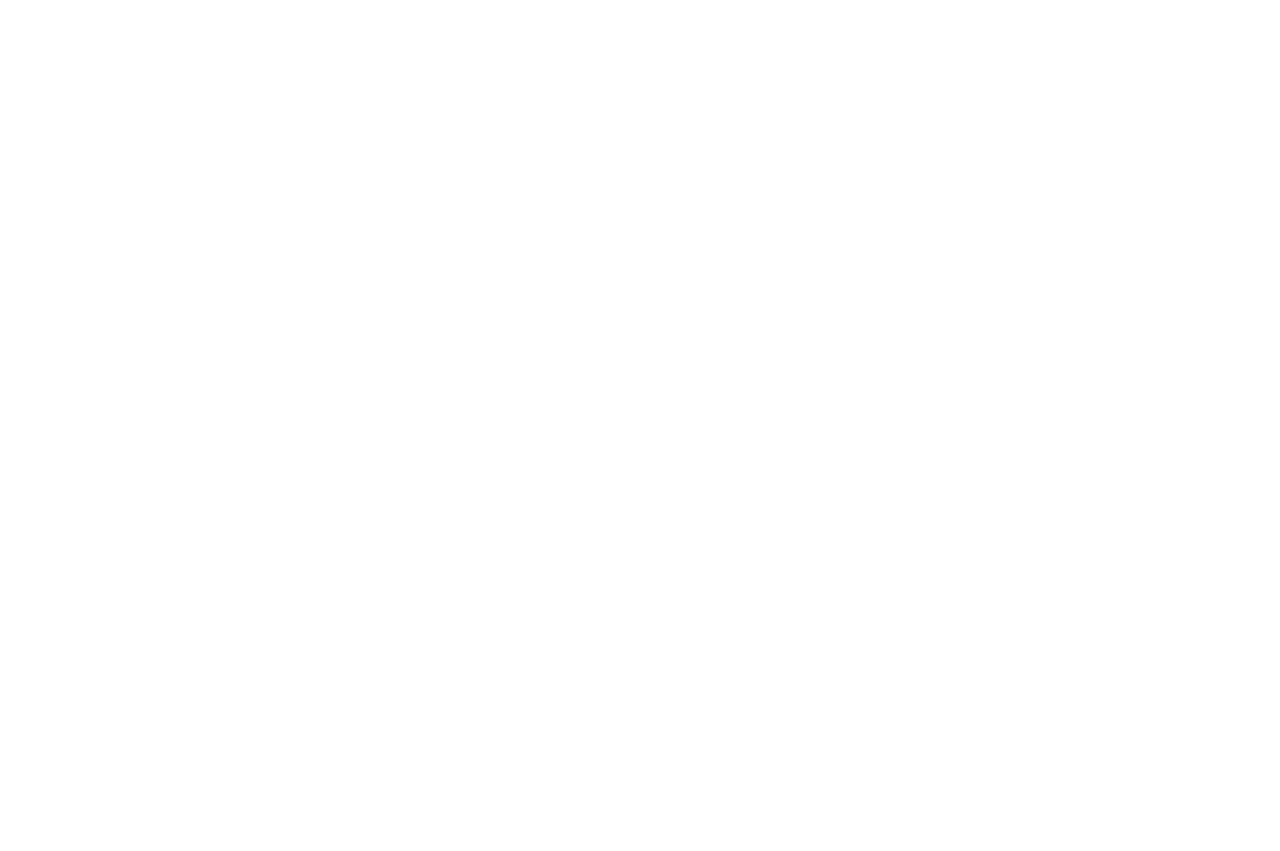
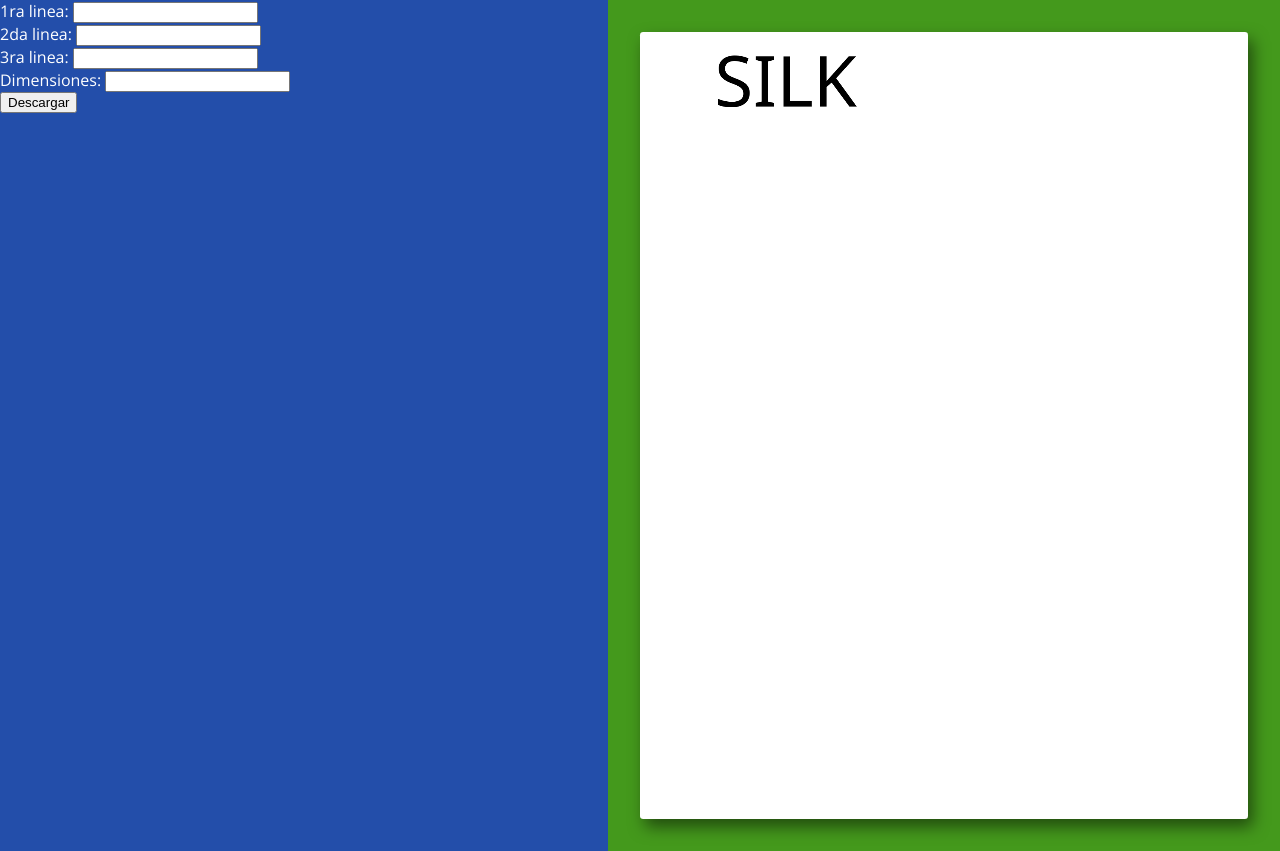
Before and after one commit to famellad/etiquetas-cs, a plain HTML site: page index.html in a window 1280 px wide. Before the commit the page ends 800 px from the top, so only its background shows below. Drawn offline with nearby package versions, Linux system fonts and the light colour scheme.

Commit message:
Add minimal canvas code

```diff
--- a/index.html
+++ b/index.html
@@ -1,8 +1,27 @@
 <html>
     <head>
         <title>Etiqueta CS</title>
+        <link rel="stylesheet" href="style.css">
+        <script src="main.js" defer></script>
+        <link rel="preconnect" href="https://fonts.googleapis.com">
+        <link rel="preconnect" href="https://fonts.gstatic.com" crossorigin>
+        <link href="https://fonts.googleapis.com/css2?family=Open+Sans:wght@400;700&display=swap" rel="stylesheet">
     </head>
     <body>
+        <div class="parent">
+            <div class="left float">
+                <form>
+                    1ra linea: <input type="text" name="line1"><br>
+                    2da linea: <input type="text" name="line2"><br>
+                    3ra linea: <input type="text" name="line3"><br>
+                    Dimensiones: <input type="text" name="dimensions"><br>
+                    <input type="button" value="Descargar">
+                </form>
+            </div>
+            <div class="right float">
+                <canvas id="canvas" width=1632 height=2112></canvas>
+            </div>
+        </div>
 
     </body>
 </html>
--- a/main.js
+++ b/main.js
@@ -0,0 +1,18 @@
+var canvasElement = document.getElementById("canvas");
+console.log(document.getElementById("canvas"));
+var ctx = canvasElement.getContext("2d");
+
+ctx.moveTo( 100, 100);
+
+ctx.font = "188px sans";
+
+ctx.fillText("SILK", 200, 200);
+
+// Caja 1
+// wh:605, 303 xy:40, 40
+
+// Caja 2
+// wh: 454, 303 xy: 40, 380
+
+// Caja 3
+// wh: 114, 1010 xy: 680, 20
--- a/style.css
+++ b/style.css
@@ -0,0 +1,33 @@
+body, html {
+    font-family: 'Open Sans', sans-serif;
+    color: white;
+    padding: 0;
+    margin: 0;
+}
+
+.parent {
+    display: flex;
+
+}
+
+.flex {
+    display: inline-block;
+}
+
+.left {
+    background: rgb(35, 78, 170);
+    width: 50%;
+}
+
+.right {
+    background: rgb(68, 153, 28);
+    width: 50%;
+    padding: 2rem;
+}
+
+#canvas {
+    background: white;
+    border-radius: 0.2rem;
+    box-shadow: 0.3rem 0.5rem 1rem rgba(0, 0, 0, 0.5);
+    width: 100%;
+}
```
